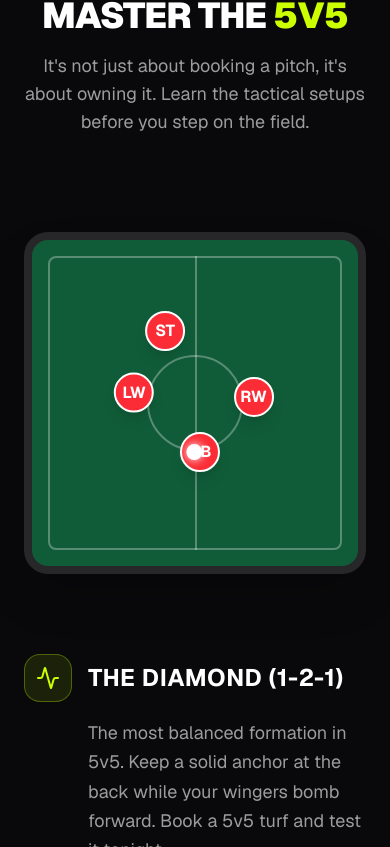
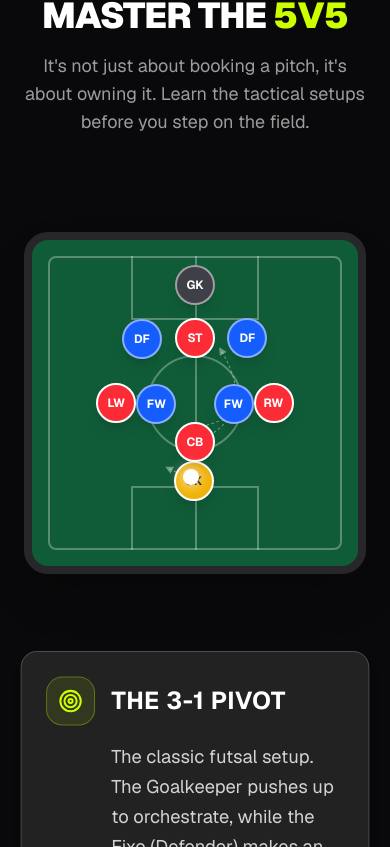
Before and after one commit to Sobindra2005/footstall, a Next.js app: page / in a window 390 px wide. Shown: the part 1153-2000 px from the top of the page. Built offline with nearby package versions, Linux system fonts and the light colour scheme.

Commit message:
feat: implement responsive landing page with navigation, hero section, and interactive tactics showcase

```diff
--- a/app/page.tsx
+++ b/app/page.tsx
@@ -1,12 +1,104 @@
 "use client";
 
 import { motion, useScroll, useTransform } from "framer-motion";
-import { Search, MapPin, Calendar, Activity, Users, Star, ArrowRight } from "lucide-react";
+import { Search, MapPin, Calendar, Activity, Users, Star, ArrowRight, Shield, Swords, Target } from "lucide-react";
 import Link from "next/link";
-import { useRef } from "react";
+import { useRef, useState } from "react";
+
+const tacticsData = [
+  {
+    id: "diamond",
+    name: "The 3-1 Pivot",
+    desc: "The classic futsal setup. The Goalkeeper pushes up to orchestrate, while the Fixo (Defender) makes an overlapping run to overload the defense.",
+    icon: Target,
+    color: "text-[#ccff00]",
+    bg: "bg-[#ccff00]/10",
+    border: "border-[#ccff00]/30",
+    duration: 6,
+    us: [
+      { label: "GK", top: [80,75,75,75,75,80], left: [50,40,40,40,40,50], movePath: "M 50 80 L 40 75" },
+      { label: "CB", top: [65,65,45,30,30,65], left: [50,50,70,60,60,50], movePath: "M 50 65 Q 75 55 60 30" },
+      { label: "LW", top: [50,50,45,45,45,50], left: [20,20,35,35,35,20], movePath: "M 20 50 L 35 45" },
+      { label: "RW", top: [50,50,60,60,60,50], left: [80,80,50,50,50,80], movePath: "M 80 50 L 50 60" },
+      { label: "ST", top: [25,25,25,25,25,25], left: [50,50,50,50,50,50] }
+    ],
+    them: [
+      { label: "GK", top: [5,5,5,5,5,5], left: [50,50,50,50,60,50] },
+      { label: "DF", top: [25,25,25,35,35,25], left: [70,70,60,70,70,70] },
+      { label: "DF", top: [25,35,35,25,25,25], left: [30,25,35,40,40,30] },
+      { label: "FW", top: [50,60,60,60,60,50], left: [65,60,60,60,60,65] },
+      { label: "FW", top: [50,60,60,60,60,50], left: [35,40,40,40,40,35] }
+    ],
+    ballAnim: {
+      left: ["50%", "20%", "70%", "50%", "55%", "50%"],
+      top:  ["80%", "50%", "45%", "25%", "5%",  "80%"],
+      opacity:[1,    1,     1,     1,     0,     0]
+    }
+  },
+  {
+    id: "box",
+    name: "Power Play (Fly GK)",
+    desc: "Trailing by a goal? Pull the Goalkeeper into the opponent's half to create a 5v4 overload. Move the ball quickly to drag defenders out of position before exploiting the gap.",
+    icon: Shield,
+    color: "text-blue-500",
+    bg: "bg-blue-500/10",
+    border: "border-blue-500/30",
+    duration: 10,
+    us: [
+      { label: "GK", top: [45, 48, 48, 45, 48, 45, 48, 45, 45, 45], left: [50, 45, 45, 50, 55, 50, 45, 50, 50, 50] },
+      { label: "LCB", top: [40, 40, 40, 40, 40, 40, 40, 25, 25, 40], left: [20, 20, 20, 20, 20, 20, 20, 30, 30, 20], movePath: "M 20 40 L 30 25" },
+      { label: "RCB", top: [40, 40, 40, 40, 40, 40, 40, 40, 40, 40], left: [80, 80, 80, 80, 80, 80, 80, 80, 80, 80] },
+      { label: "LF", top: [15, 15, 15, 15, 15, 15, 15, 15, 15, 15], left: [30, 30, 30, 30, 30, 30, 30, 30, 30, 30] },
+      { label: "RF", top: [15, 15, 15, 15, 15, 15, 15, 15, 10, 15], left: [70, 70, 70, 70, 70, 70, 70, 70, 60, 70], movePath: "M 70 15 L 60 10" }
+    ],
+    them: [
+      { label: "GK", top: [5, 5, 5, 5, 5, 5, 5, 5, 5, 5], left: [50, 45, 40, 50, 55, 50, 45, 45, 60, 50] },
+      { label: "DF", top: [15, 15, 15, 15, 15, 15, 15, 20, 20, 15], left: [40, 35, 30, 40, 45, 40, 35, 30, 30, 40] },
+      { label: "DF", top: [15, 15, 15, 15, 15, 15, 15, 15, 15, 15], left: [60, 55, 55, 60, 65, 60, 55, 55, 55, 60] },
+      { label: "FW", top: [30, 35, 30, 30, 30, 40, 45, 45, 45, 30], left: [40, 30, 35, 40, 45, 45, 30, 30, 30, 40] },
+      { label: "FW", top: [30, 30, 30, 30, 35, 40, 30, 30, 30, 30], left: [60, 55, 55, 60, 70, 55, 60, 60, 60, 60] }
+    ],
+    ballAnim: {
+      left: ["50%", "20%", "30%", "50%", "80%", "50%", "20%", "30%", "60%", "50%"],
+      top:  ["45%", "40%", "15%", "45%", "40%", "45%", "40%", "25%", "10%", "45%"],
+      opacity:[1, 1, 1, 1, 1, 1, 1, 1, 1, 0]
+    }
+  },
+  {
+    id: "y-shape",
+    name: "The 4-0 Rotation",
+    desc: "A fluid attacking system with no recognized striker. Players continuously rotate to drag defenders out of position and create space for penetrating runs.",
+    icon: Swords,
+    color: "text-pink-500",
+    bg: "bg-pink-500/10",
+    border: "border-pink-500/30",
+    duration: 6,
+    us: [
+      { label: "GK", top: [85,85,85,85,85,85], left: [50,50,50,50,50,50] },
+      { label: "P1", top: [55,55,55,55,55,55], left: [20,20,20,20,20,20] },
+      { label: "P2", top: [55,55,20,20,20,55], left: [40,40,40,40,40,40], movePath: "M 40 55 L 40 20" },
+      { label: "P3", top: [55,55,55,55,55,55], left: [60,60,40,40,40,60], movePath: "M 60 55 L 40 55" },
+      { label: "P4", top: [55,55,55,55,55,55], left: [80,80,80,60,60,80], movePath: "M 80 55 L 60 55" }
+    ],
+    them: [
+      { label: "GK", top: [5,5,5,5,5,5], left: [50,50,50,50,40,50] },
+      { label: "DF", top: [45,45,25,25,25,45], left: [40,40,40,40,40,40] },
+      { label: "DF", top: [45,45,45,45,45,45], left: [60,60,60,60,60,60] },
+      { label: "FW", top: [45,45,45,45,45,45], left: [20,20,20,20,20,20] },
+      { label: "FW", top: [45,45,45,45,45,45], left: [80,80,80,80,80,80] }
+    ],
+    ballAnim: {
+      left: ["40%", "60%", "80%", "40%", "45%", "40%"],
+      top:  ["55%", "55%", "55%", "20%", "5%",  "55%"],
+      opacity:[1,    1,     1,     1,     0,     0]
+    }
+  }
+];
 
 export default function Home() {
   const containerRef = useRef<HTMLDivElement>(null);
+  const [activeTacticId, setActiveTacticId] = useState("diamond");
+  const activeTactic = tacticsData.find(t => t.id === activeTacticId) || tacticsData[0];
   const { scrollYProgress } = useScroll({
     target: containerRef,
     offset: ["start start", "end end"]
@@ -139,129 +231,114 @@ export default function Home() {
           <div className="grid lg:grid-cols-2 gap-20 items-center">
 
             {/* Playful Tactics Board Animation */}
-            <div className="relative aspect-square bg-[#105c38] rounded-3xl border-8 border-zinc-800 shadow-2xl overflow-hidden flex items-center justify-center p-8">
+            <div className="relative aspect-square bg-[#105c38] rounded-3xl border-8 border-zinc-800 shadow-2xl overflow-hidden flex items-center justify-center p-8 transition-colors duration-500">
               {/* Pitch Lines */}
               <div className="absolute inset-4 border-2 border-white/30 rounded-lg"></div>
               <div className="absolute top-4 bottom-4 left-1/2 w-0 border-l-2 border-white/30"></div>
               <div className="absolute left-1/2 top-1/2 -translate-x-1/2 -translate-y-1/2 w-24 h-24 border-2 border-white/30 rounded-full"></div>
+              {/* Penalty boxes */}
+              <div className="absolute top-4 left-1/2 -translate-x-1/2 w-32 h-16 border-2 border-t-0 border-white/30"></div>
+              <div className="absolute bottom-4 left-1/2 -translate-x-1/2 w-32 h-16 border-2 border-b-0 border-white/30"></div>
 
-              {/* Tactic Animation: The Diamond Setup (1-2-1) */}
               <div className="relative w-full h-full">
-                {/* Defender */}
+                {/* Movement Direction Arrows */}
+                <svg viewBox="0 0 100 100" preserveAspectRatio="none" className="absolute inset-0 w-full h-full pointer-events-none z-10">
+                  <defs>
+                    <marker id="arrowhead" markerWidth="3" markerHeight="3" refX="1.5" refY="1.5" orient="auto" markerUnits="userSpaceOnUse">
+                      <path d="M 0 0 L 3 1.5 L 0 3 z" fill="rgba(255,255,255,0.4)" />
+                    </marker>
+                  </defs>
+
+                  {activeTactic.us.map((player) => (
+                    player.movePath && (
+                      <path
+                        key={`path-${activeTactic.id}-${player.label}`}
+                        d={player.movePath}
+                        stroke="rgba(255,255,255,0.4)"
+                        strokeWidth="0.4"
+                        fill="none"
+                        strokeDasharray="1 1"
+                        markerEnd="url(#arrowhead)"
+                      />
+                    )
+                  ))}
+                </svg>
+
+                {/* Our Team (Red) */}
+                {activeTactic.us.map((player, idx) => (
                   <motion.div
-                  animate={{ y: [0, -10, 0], x: [0, 5, 0] }}
-                  transition={{ duration: 4, repeat: Infinity, ease: "easeInOut" }}
-                  className="absolute bottom-[20%] left-1/2 -translate-x-1/2 w-10 h-10 bg-red-500 rounded-full border-2 border-white flex items-center justify-center font-bold shadow-lg"
+                    key={`${activeTactic.id}-us-${player.label}`}
+                    animate={{
+                      top: player.top.map(t => `${t}%`),
+                      left: player.left.map(l => `${l}%`)
+                    }}
+                    transition={{ duration: activeTactic.duration, repeat: Infinity, ease: "easeInOut" }}
+                    className={`absolute w-10 h-10 -translate-x-1/2 -translate-y-1/2 rounded-full border-2 border-white flex items-center justify-center font-bold shadow-lg text-xs z-20 ${
+                      player.label === 'GK' ? 'bg-yellow-500 text-black' : 'bg-red-500 text-white'
+                    }`}
                   >
-                  CB
+                    {player.label}
                   </motion.div>
+                ))}
 
-                {/* Left Winger */}
+                {/* Opponent Team (Blue) */}
+                {activeTactic.them.map((player, idx) => (
                   <motion.div
-                  animate={{ y: [0, -40, 0], x: [0, -20, 0] }}
-                  transition={{ duration: 5, repeat: Infinity, ease: "easeInOut", delay: 0.5 }}
-                  className="absolute top-[40%] left-[20%] w-10 h-10 bg-red-500 rounded-full border-2 border-white flex items-center justify-center font-bold shadow-lg"
+                    key={`${activeTactic.id}-them-${player.label}-${idx}`}
+                    animate={{
+                      top: player.top.map(t => `${t}%`),
+                      left: player.left.map(l => `${l}%`)
+                    }}
+                    transition={{ duration: activeTactic.duration, repeat: Infinity, ease: "easeInOut" }}
+                    className={`absolute w-10 h-10 -translate-x-1/2 -translate-y-1/2 rounded-full border-2 border-white/50 flex items-center justify-center font-bold shadow-lg text-xs z-10 ${
+                      player.label === 'GK' ? 'bg-zinc-700 text-white' : 'bg-blue-600 text-white'
+                    }`}
                   >
-                  LW
+                    {player.label}
                   </motion.div>
-
-                {/* Right Winger */}
-                <motion.div
-                  animate={{ y: [0, -30, 0], x: [0, 20, 0] }}
-                  transition={{ duration: 5, repeat: Infinity, ease: "easeInOut", delay: 1 }}
-                  className="absolute top-[40%] right-[20%] w-10 h-10 bg-red-500 rounded-full border-2 border-white flex items-center justify-center font-bold shadow-lg"
-                >
-                  RW
-                </motion.div>
-
-                {/* Pivot (Striker) */}
-                <motion.div
-                  animate={{ x: [-30, 30, -30] }}
-                  transition={{ duration: 6, repeat: Infinity, ease: "easeInOut" }}
-                  className="absolute top-[15%] left-1/2 -translate-x-1/2 w-10 h-10 bg-red-500 rounded-full border-2 border-white flex items-center justify-center font-bold shadow-lg"
-                >
-                  ST
-                </motion.div>
+                ))}
 
                 {/* Animated Football */}
                 <motion.div
-                  animate={{
-                    x: ["-50%", "-150%", "150%", "-50%"],
-                    y: ["0%", "-150%", "-200%", "0%"]
-                  }}
-                  transition={{ duration: 6, repeat: Infinity, ease: "linear" }}
-                  className="absolute bottom-[28%] left-1/2 w-4 h-4 bg-white rounded-full shadow-[0_0_10px_white] z-20"
+                  key={activeTactic.id + "-ball"}
+                  animate={activeTactic.ballAnim}
+                  transition={{ duration: activeTactic.duration, repeat: Infinity, ease: "easeInOut" }}
+                  className="absolute w-4 h-4 -translate-x-1/2 -translate-y-1/2 bg-white rounded-full shadow-[0_0_15px_white] z-30"
                 />
-
-                {/* Dashed Arrows representing passes */}
-                <svg className="absolute inset-0 w-full h-full pointer-events-none opacity-50 z-10" style={{ strokeDasharray: "4 4" }}>
-                  <motion.path
-                    d="M 50% 75% Q 30% 60% 25% 45%"
-                    stroke="white" strokeWidth="2" fill="none"
-                    initial={{ pathLength: 0 }}
-                    animate={{ pathLength: [0, 1, 0] }}
-                    transition={{ duration: 3, repeat: Infinity }}
-                  />
-                  <motion.path
-                    d="M 50% 75% Q 70% 60% 75% 45%"
-                    stroke="white" strokeWidth="2" fill="none"
-                    initial={{ pathLength: 0 }}
-                    animate={{ pathLength: [0, 1, 0] }}
-                    transition={{ duration: 3, repeat: Infinity, delay: 1.5 }}
-                  />
-                </svg>
               </div>
             </div>
 
-            {/* Tactical Explanations */}
-            <div className="space-y-12">
+            {/* Tactical Explanations (Interactive) */}
+            <div className="space-y-6">
+              {tacticsData.map((tactic, idx) => {
+                const Icon = tactic.icon;
+                const isActive = activeTacticId === tactic.id;
+
+                return (
                   <motion.div
+                    key={tactic.id}
                     whileInView={{ opacity: 1, x: 0 }}
                     initial={{ opacity: 0, x: 50 }}
-                transition={{ duration: 0.5 }}
+                    transition={{ duration: 0.5, delay: idx * 0.2 }}
+                    onClick={() => setActiveTacticId(tactic.id)}
+                    className={`cursor-pointer p-6 rounded-2xl transition-all border ${
+                      isActive ? 'bg-white/10 border-white/20 shadow-lg scale-[1.02]' : 'border-transparent hover:bg-white/5'
+                    }`}
                   >
                     <div className="flex items-center gap-4 mb-4">
-                  <div className="w-12 h-12 rounded-2xl bg-[#ccff00]/10 flex items-center justify-center border border-[#ccff00]/30">
-                    <Activity className="text-[#ccff00] w-6 h-6" />
+                      <div className={`w-12 h-12 rounded-2xl flex items-center justify-center border transition-colors ${isActive ? tactic.bg + ' ' + tactic.border : 'bg-white/5 border-white/10'}`}>
+                        <Icon className={`w-6 h-6 ${isActive ? tactic.color : 'text-white/50'}`} />
                       </div>
-                  <h3 className="text-2xl font-bold uppercase tracking-wide">The Diamond (1-2-1)</h3>
+                      <h3 className={`text-2xl font-bold uppercase tracking-wide transition-colors ${isActive ? 'text-white' : 'text-white/50'}`}>
+                        {tactic.name}
+                      </h3>
                     </div>
-                <p className="text-white/60 leading-relaxed text-lg pl-16">
-                  The most balanced formation in 5v5. Keep a solid anchor at the back while your wingers bomb forward. Book a 5v5 turf and test it tonight.
+                    <p className={`leading-relaxed text-lg pl-16 transition-colors ${isActive ? 'text-white/80' : 'text-white/40'}`}>
+                      {tactic.desc}
                     </p>
                   </motion.div>
-
-              <motion.div
-                whileInView={{ opacity: 1, x: 0 }}
-                initial={{ opacity: 0, x: 50 }}
-                transition={{ duration: 0.5, delay: 0.2 }}
-              >
-                <div className="flex items-center gap-4 mb-4">
-                  <div className="w-12 h-12 rounded-2xl bg-blue-500/10 flex items-center justify-center border border-blue-500/30">
-                    <Users className="text-blue-500 w-6 h-6" />
-                  </div>
-                  <h3 className="text-2xl font-bold uppercase tracking-wide">The Box (2-2)</h3>
-                </div>
-                <p className="text-white/60 leading-relaxed text-lg pl-16">
-                  Defend deep and counter-attack. The classic setup against technically superior teams. Requires extreme discipline and stamina.
-                </p>
-              </motion.div>
-
-              <motion.div
-                whileInView={{ opacity: 1, x: 0 }}
-                initial={{ opacity: 0, x: 50 }}
-                transition={{ duration: 0.5, delay: 0.4 }}
-              >
-                <div className="flex items-center gap-4 mb-4">
-                  <div className="w-12 h-12 rounded-2xl bg-pink-500/10 flex items-center justify-center border border-pink-500/30">
-                    <Star className="text-pink-500 w-6 h-6" />
-                  </div>
-                  <h3 className="text-2xl font-bold uppercase tracking-wide">The Y (1-1-2)</h3>
-                </div>
-                <p className="text-white/60 leading-relaxed text-lg pl-16">
-                  All out attack. Perfect for when you're 2 goals down with 5 minutes left on the clock. Leave the defense to the goalkeeper!
-                </p>
-              </motion.div>
+                );
+              })}
             </div>
           </div>
         </div>
```
Lines whose indentation alone changed are shown as unchanged.
